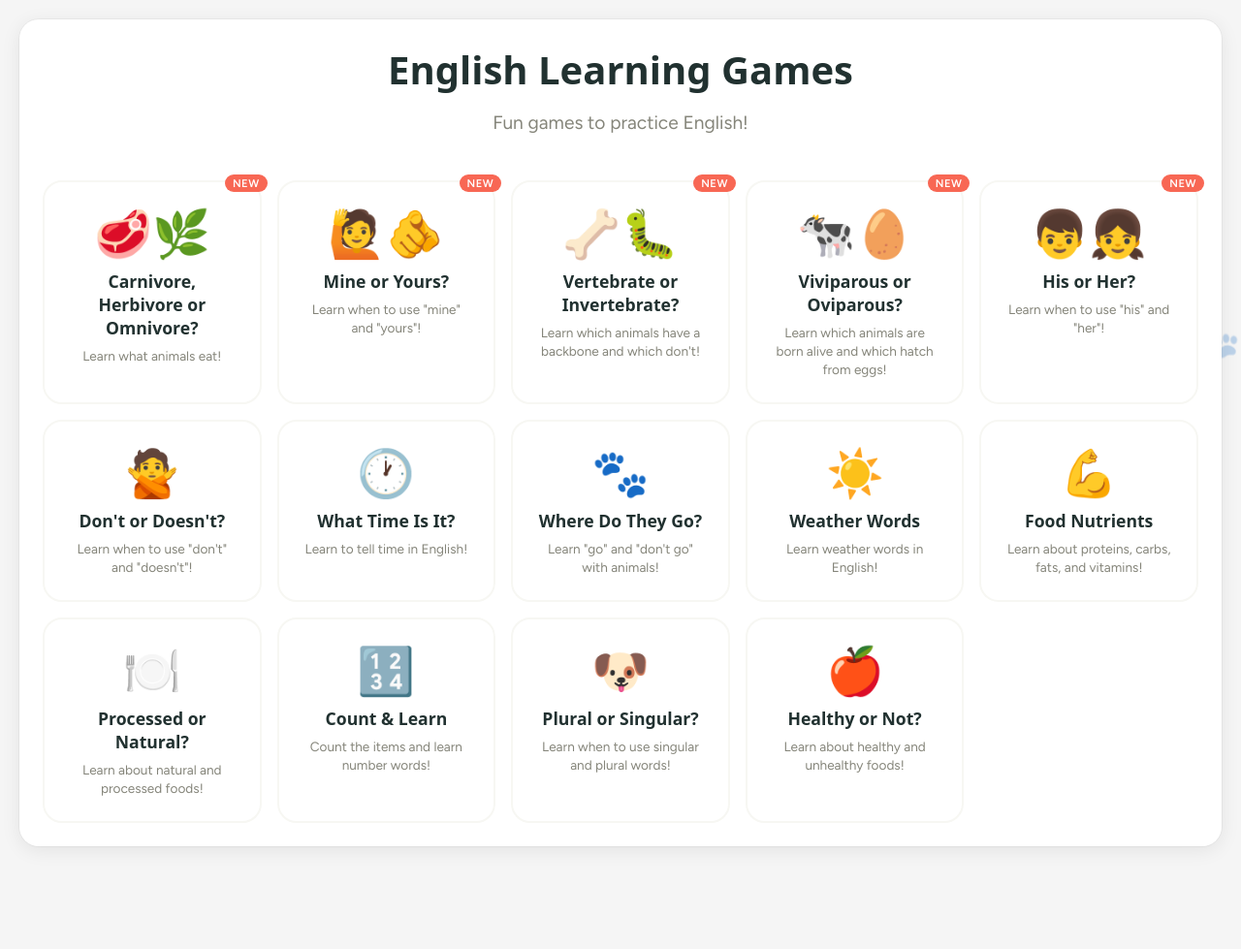
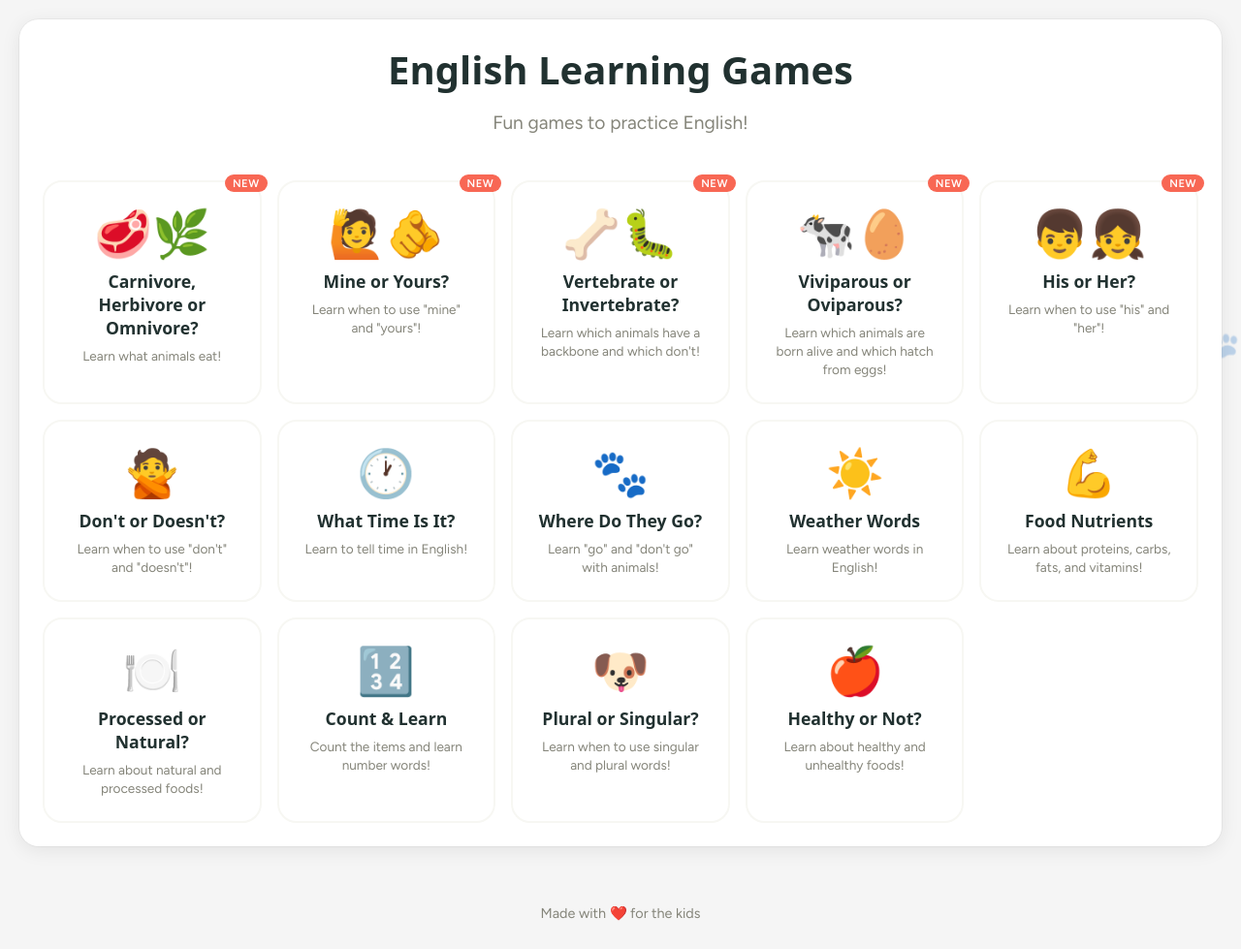
Before and after one commit to cmunozgar/english-games, a website: page index.html in a window 1280 px wide. Shown: the whole page at 97% size. Before the commit the page ends 893 px from the top, so only its background shows below. Drawn offline with Linux system fonts and the light colour scheme; a web font is replaced by a local one.

Commit message:
add footer

```diff
--- a/shared/components.js
+++ b/shared/components.js
@@ -117,10 +117,21 @@ function renderBackgroundAnimation(containerId = 'background-animation') {
 /**
  * Initialize all shared components on page load
  */
+/**
+ * Renders the site footer with credits
+ */
+function renderFooter() {
+    const footer = document.createElement('footer');
+    footer.className = 'site-footer';
+    footer.textContent = 'Made with ❤️ for the kids';
+    document.querySelector('.main-container').appendChild(footer);
+}
+
 function initializeComponents() {
     renderTopHeader();
     renderScoreComponent();
     renderBackgroundAnimation();
+    renderFooter();
 }
 
 // Auto-initialize when DOM is ready
--- a/shared/styles.css
+++ b/shared/styles.css
@@ -599,3 +599,11 @@ body {
         font-size: 0.9em;
     }
 }
+
+/* Site footer */
+.site-footer {
+    text-align: center;
+    padding: var(--space-md) 0 var(--space-xs);
+    color: var(--color-neutral-700);
+    font-size: 0.9em;
+}
```
Also changed, not shown: index.html (+2 -0 lines).
